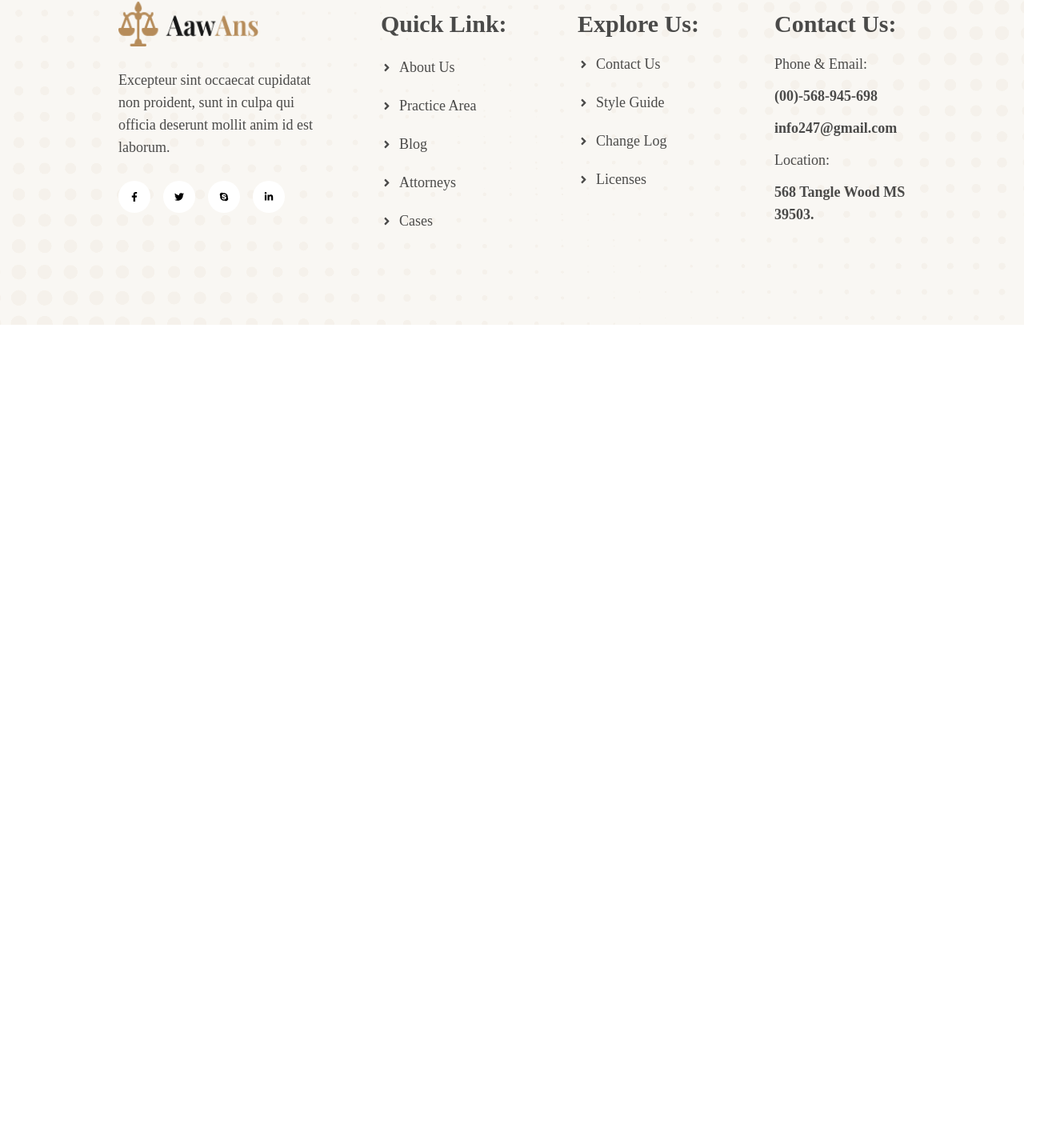
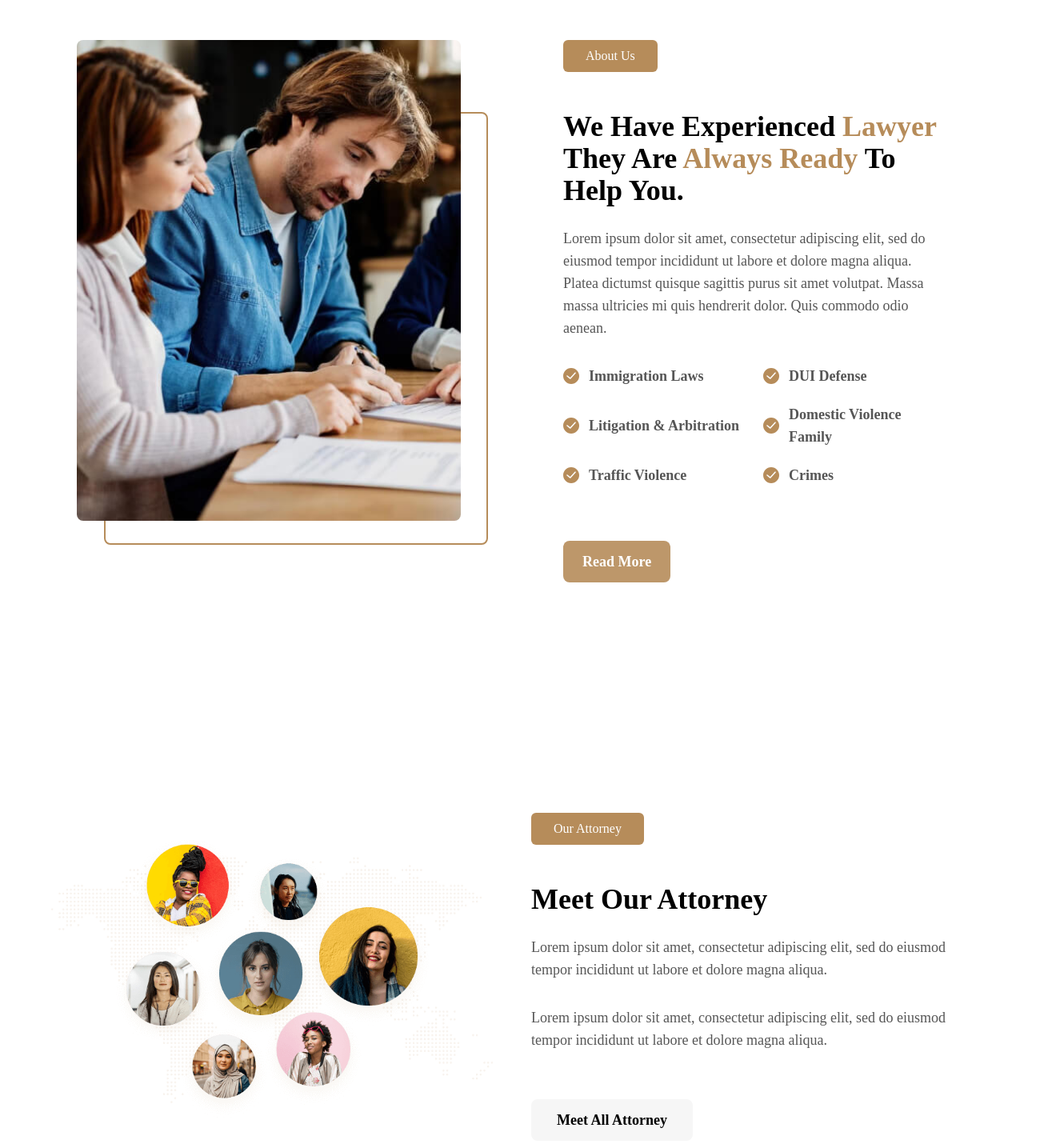
Before and after one commit to dm-mensavi/aawans-zaptek, a React (Create React App) app: page / in a window 1280 px wide. Shown: the part 1351-2786 px from the top of the page at 80% size, 1320 px wide, since content can reach past the window. Before the commit the page ends 1757 px from the top, so only its background shows below. Built offline with nearby package versions, Linux system fonts and the light colour scheme.

Commit message:
complete no page

```diff
--- a/src/Pages/About/BlogSubscription.js
+++ b/src/Pages/About/BlogSubscription.js
@@ -17,7 +17,7 @@ const BlogSubscription = (props) => {
 					<div className="section-header text-center text-white ">
 						<div>
 							<motion.h2
-								variants={fadeIn("up", 0.5, 0)}
+								variants={fadeIn("up", 0.7, 0)}
                                 initial="offscreen"
                                 whileInView="onscreen"
                                 viewport={{ once: true, amount: 0.3 }}
@@ -27,7 +27,7 @@ const BlogSubscription = (props) => {
 							</motion.h2>
 
 							<motion.p
-								variants={fadeIn("up", 0.5, 0)}
+								variants={fadeIn("up", 0.7, 0)}
                                 initial="offscreen"
                                 whileInView="onscreen"
                                 viewport={{ once: true, amount: 0.3 }}
@@ -43,7 +43,7 @@ const BlogSubscription = (props) => {
 						className="mt-14 md:mt-20 text-lg"
 					>
 						<motion.div
-							variants={fadeIn("up", 0.5, 0)}
+							variants={fadeIn("up", 0.7, 0)}
 							initial="offscreen"
 							whileInView="onscreen"
 							viewport={{ once: true, amount: 0.3 }}
--- a/src/Pages/About/OurAttorney.js
+++ b/src/Pages/About/OurAttorney.js
@@ -1,3 +1,4 @@
+import { Link } from "react-router-dom";
 import members from "../../public/members.png";
 import { fadeIn } from "../../variants";
 import { motion } from "framer-motion";
@@ -10,7 +11,7 @@ const OurAttorney = () => {
 					<div className="md:order-2">
 						<div className="section-header">
 							<motion.h2
-                                variants={fadeIn("up", 0.5, 0)}
+                                variants={fadeIn("up", 0.7, 0)}
                                 initial="offscreen"
                                 whileInView="onscreen"
                                 viewport={{ once: true, amount: 0 }}
@@ -20,7 +21,7 @@ const OurAttorney = () => {
 							</motion.h2>
 
 							<motion.h3
-                                variants={fadeIn("up", 0.5, 0)}
+                                variants={fadeIn("up", 0.7, 0)}
                                 initial="offscreen"
                                 whileInView="onscreen"
                                 viewport={{ once: true, amount: 0 }}
@@ -32,7 +33,7 @@ const OurAttorney = () => {
 
 						<div className="text-secondaryLight text-lg">
 							<motion.p
-                                variants={fadeIn("up", 0.5, 0)}
+                                variants={fadeIn("up", 0.7, 0)}
                                 initial="offscreen"
                                 whileInView="onscreen"
                                 viewport={{ once: true, amount: 0 }}
@@ -43,7 +44,7 @@ const OurAttorney = () => {
 							</motion.p>
 
 							<motion.p
-                                variants={fadeIn("up", 0.5, 0)}
+                                variants={fadeIn("up", 0.7, 0)}
                                 initial="offscreen"
                                 whileInView="onscreen"
                                 viewport={{ once: true, amount: 0 }}
@@ -54,13 +55,15 @@ const OurAttorney = () => {
 							</motion.p>
 
 							<motion.button
-                                variants={fadeIn("up", 0.5, 0)}
+                                variants={fadeIn("up", 0.7, 0)}
                                 initial="offscreen"
                                 whileInView="onscreen"
                                 viewport={{ once: true, amount: 0 }}
                                 className="mt-7 px-8 py-3 text-black bg-[#f6f6f6] rounded-lg font-semibold hover:bg-primary hover:text-white transition-colors duration-300"
                             >
+								<Link to="/attorney">
 								Meet All Attorney
+								</Link>
 							</motion.button>
 						</div>
 					</div>
--- /dev/null
+++ b/src/Pages/Home/AboutUs.js
@@ -0,0 +1,107 @@
+import { Link } from "react-router-dom";
+import aboutImg from "../../public/about-image.jpg";
+import checkIcon from "../../public/check-icon.svg";
+import { fadeIn } from "../../variants";
+import { motion } from "framer-motion";
+
+const services = [
+	"Immigration Laws",
+	"DUI Defense",
+	"Litigation & Arbitration",
+	"Domestic Violence Family",
+	"Traffic Violence",
+	"Crimes",
+];
+
+const AboutIntro = () => {
+	return (
+		<div className="about-page-body md:px-10 px-3 ">
+			<section className="about-intro py-14 md:py-36">
+				<div className="section-content flex justify-center items-center px-4 md:px-0 lg:px-14">
+					<div className="max-w-6xl grid grid-cols-1 gap-20 lg:gap-32 md:grid-cols-2 md:items-start">
+						<div className="md:order-2">
+							<div className="section-header">
+								<motion.h2
+									variants={fadeIn("up", 0.5, 0)}
+									initial="offscreen"
+									whileInView="onscreen"
+									viewport={{ once: true, amount: 0 }}
+									className="px-7 py-2 bg-primary inline-block text-white rounded-md">
+									About Us
+								</motion.h2>
+
+								<motion.h3
+									variants={fadeIn("up", 0.5, 0)}
+									initial="offscreen"
+									whileInView="onscreen"
+									viewport={{ once: true, amount: 0 }}
+									className="mt-10 mb-[20px] font-serif text-3xl leading-10 font-bold lg:text-4xl lg:mt-12 lg:mb-[26px]">
+									We Have Experienced{" "}
+									<span className="text-primary">Lawyer</span> They Are{" "}
+									<span className="text-primary">Always Ready</span> To Help
+									You.
+								</motion.h3>
+							</div>
+
+							<div className="text-secondaryLight text-lg">
+								<motion.p
+									variants={fadeIn("up", 0.5, 0)}
+									initial="offscreen"
+									whileInView="onscreen"
+									viewport={{ once: true, amount: 0 }}
+									className="mb-4 md:mb-8">
+									Lorem ipsum dolor sit amet, consectetur adipiscing elit, sed
+									do eiusmod tempor incididunt ut labore et dolore magna aliqua.
+									Platea dictumst quisque sagittis purus sit amet volutpat.
+									Massa massa ultricies mi quis hendrerit dolor. Quis commodo
+									odio aenean.
+								</motion.p>
+
+								<div className="mt-7 grid gap-5 lg:grid-cols-2">
+									{services.map((service, index) => (
+										<motion.div
+											variants={fadeIn("up", 0.5, 0)}
+											initial="offscreen"
+											whileInView="onscreen"
+											viewport={{ once: true, amount: 0 }}
+											key={service}
+											className="flex gap-3 items-center font-semibold">
+											<figure className="">
+												<img src={checkIcon} alt="check icon" />
+											</figure>
+											<h3 className="">{service}</h3>
+										</motion.div>
+									))}
+									<motion.div
+										variants={fadeIn("up", 0.5, 0.2)}
+										initial="offscreen"
+										whileInView="onscreen"
+										viewport={{ once: true, amount: 0 }}>
+										<Link to="/about" className="btn-primary mt-12">
+											Read More
+										</Link>
+									</motion.div>
+								</div>
+							</div>
+						</div>
+						<figure className="md:order-1 md:relative md:max-w-[480px]">
+							<motion.div
+								variants={fadeIn("right", 0.5, 0)}
+								initial="offscreen"
+								whileInView="onscreen"
+								viewport={{ once: true, amount: 0 }}
+								className="hidden md:block absolute border-[2px] border-primary w-full h-[90%]  rounded-lg -z-10 top-[15%] left-[7%]"></motion.div>
+							<img
+								src={aboutImg}
+								alt="our attornies"
+								className="w-full block rounded-lg"
+							/>
+						</figure>
+					</div>
+				</div>
+			</section>
+		</div>
+	);
+};
+
+export default AboutIntro;
--- a/src/Pages/Home/Home.js
+++ b/src/Pages/Home/Home.js
@@ -1,9 +1,25 @@
-import React from "react";
+import React, {useState} from "react";
 import HeroSection from "./HeroSection";
 import { Helmet } from "react-helmet";
 import Features from "./Features";
+import AboutUs from "./AboutUs"
+import OurAttorney from "../About/OurAttorney";
+import BlogSubscription from "../About/BlogSubscription";
+import ClientsTestimonial from "../About/ClientsTestimonial";
 
 function Home() {
+	const [subForm, setSubForm] = useState({
+		email: "",
+	});
+
+	const updateForm = (event) => {
+		const { name, value } = event.target;
+		setSubForm((oldSubForm) => ({
+			...subForm,
+			[name]: value,
+		}));
+	};
+
 	return (
 		<div>
 			<Helmet>
@@ -11,6 +27,10 @@ function Home() {
 			</Helmet>
 			<HeroSection />
 			<Features />
+			<AboutUs />
+			<OurAttorney />
+			<ClientsTestimonial />
+			<BlogSubscription subForm={subForm} updateForm={updateForm} />
 		</div>
 	);
 }
--- a/src/Pages/Nopage.js
+++ b/src/Pages/Nopage.js
@@ -1,16 +1,28 @@
 import React from "react";
+import { Helmet } from "react-helmet";
+import { Link } from "react-router-dom";
 import Header from "../components/Header";
+import nopage from "../../src/public/404.svg";
 
 function Nopage() {
 	return (
 		<div>
-			<Header pageTitle={"No Page"} name={"Page not found"} />
-			<div className="flex flex-col py-10 items-center bg-[#f9f7f3]">
-				<h1 className="h1">404</h1>
-				<h3 className="text-2xl ">
-					{" "}
-					Unexpected error! the page you're looking for does not exist{" "}
-				</h3>
+			<Helmet>
+				<title>Not Found - AawAans</title>
+			</Helmet>
+			<Header pageTitle={"404 Page"} name={"404"} />
+			<div className="flex flex-col py-10 items-center mx-2">
+				<img src={nopage} alt="No page" />
+				<div className="px-7 py-1 mt-5 bg-primary inline-block text-white rounded-md">
+					404 Error
+				</div>
+				<div className="h2 text-center">
+					<h3>Sorry...</h3>
+					<h3>That Page Doesn’t Exist.</h3>
+				</div>
+				<Link to="/" className="btn-primary my-7">
+					Back To Home
+				</Link>
 			</div>
 		</div>
 	);
--- a/src/index.css
+++ b/src/index.css
@@ -68,7 +68,7 @@ body {
   }
 
   .btn-primary {
-    @apply bg-primary/90 text-white font-semibold h-max w-max rounded-lg px-6 py-4 flex
+    @apply bg-primary/90 text-white font-semibold h-max w-max rounded-lg px-6 py-3 flex
     sm:flex-col cursor-pointer hover:bg-yellow-700
     transition-all duration-300  ease-in-out
   }
--- a/src/variants.js
+++ b/src/variants.js
@@ -1,9 +1,9 @@
 export const fadeIn = (direction,duration ,delay) => {
   return {
     offscreen: {
-      y: direction === 'up' ? 50 : direction === 'down' ? -50 : 0, //changed from 80 to 50
+      y: direction === 'up' ? 70 : direction === 'down' ? -70 : 0, //changed from 80 to 50
       opacity: 0,
-      x: direction === 'left' ? 50 : direction === 'right' ? -50 : 0, //changed from 80 to 50
+      x: direction === 'left' ? 70 : direction === 'right' ? -70 : 0, //changed from 80 to 50
       transition: {
         type: 'tween',
         duration: duration,
```
Also changed, not shown: src/public/404.svg (added).
